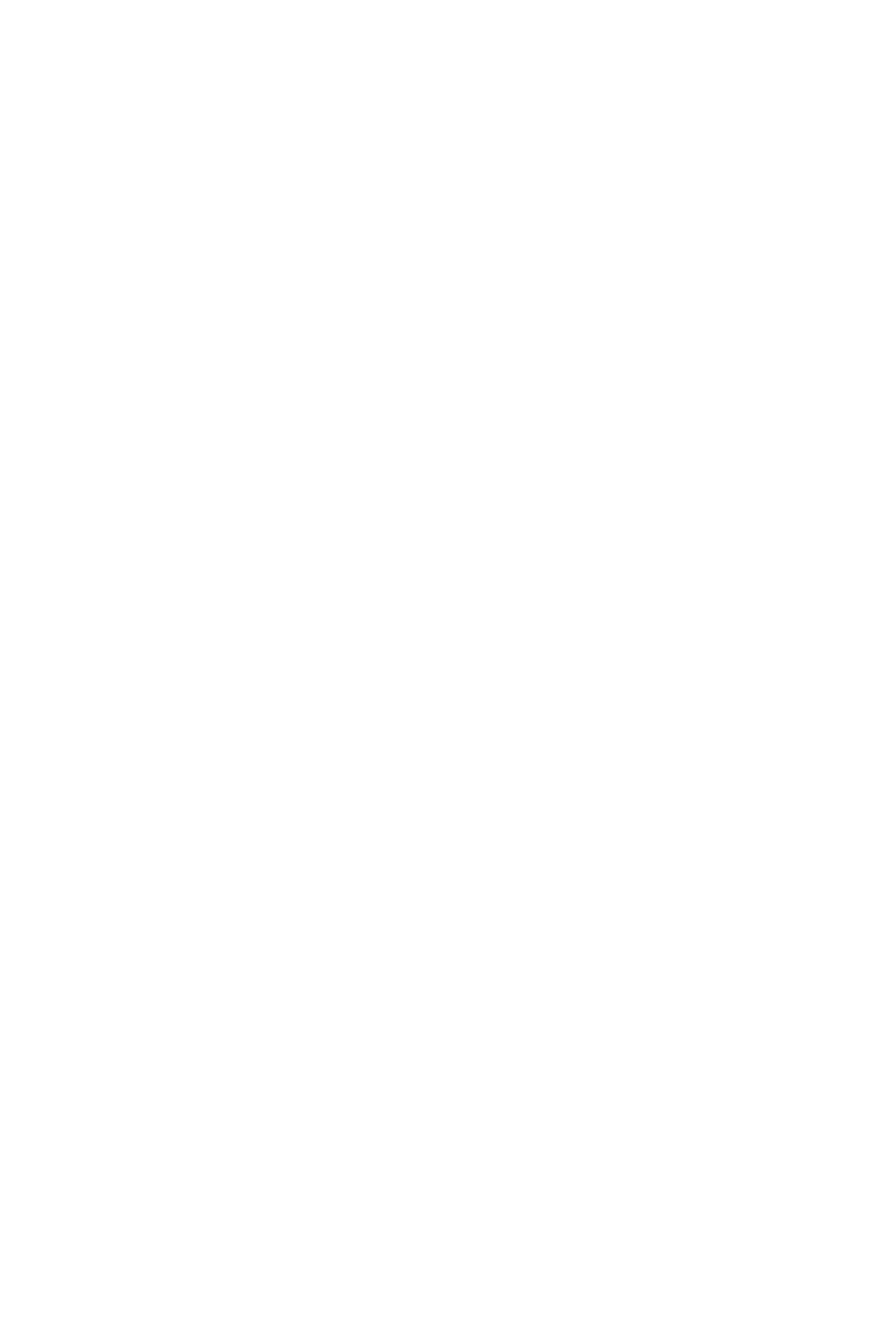
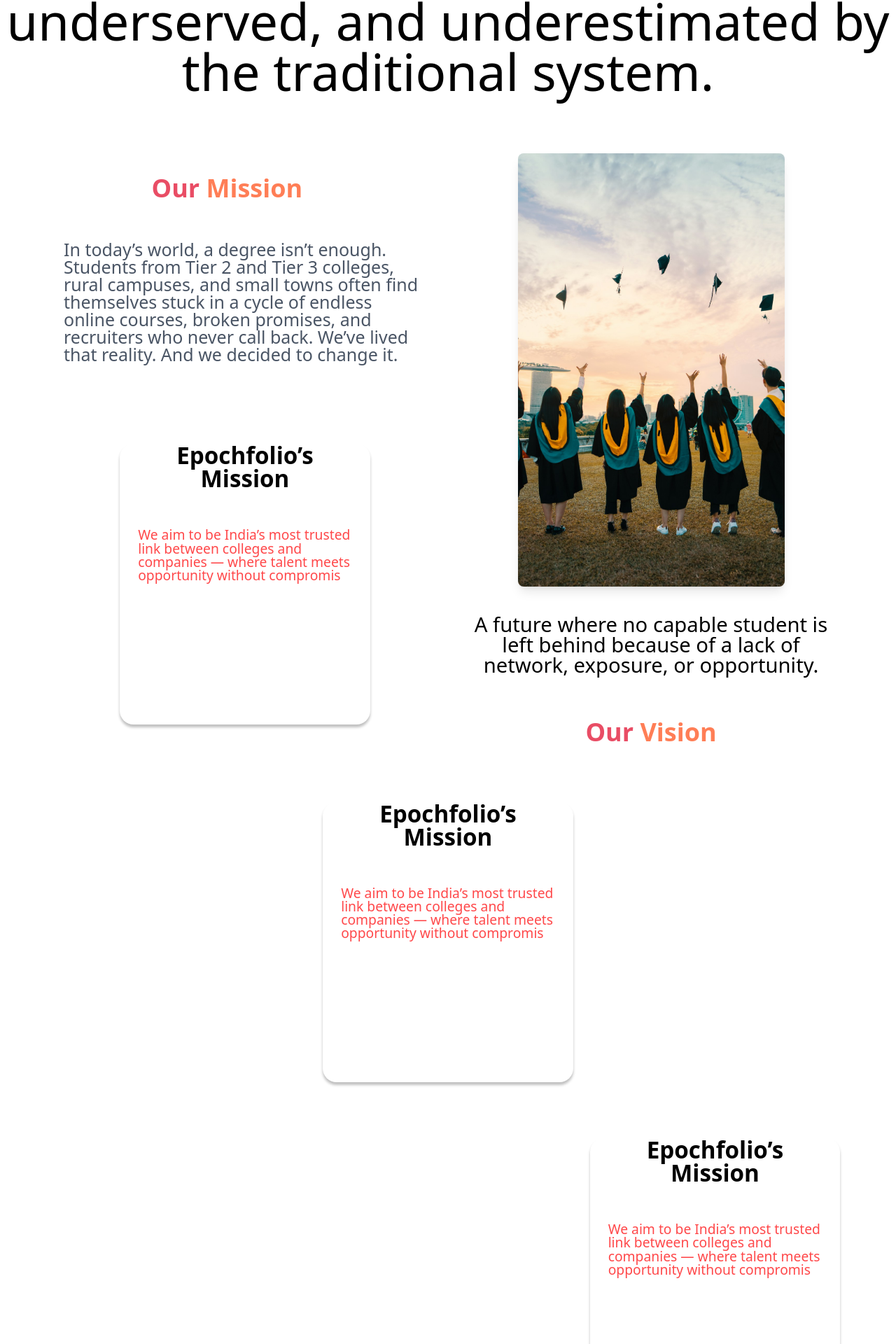
Before and after one commit to Nidhi28fg/eportfolio-website, a React (Vite) app: page /about-us in a window 1280 px wide. Before the commit this address had no page. Shown: the part 870-2790 px from the top of the page at 70% size. Before the commit the page ends 800 px from the top, so only its background shows below. Built offline with nearby package versions, Linux system fonts and the light colour scheme.

Commit message:
about us page

```diff
--- a/src/App.jsx
+++ b/src/App.jsx
@@ -4,6 +4,7 @@
 import OurService from './Page/OurService'
 import { BrowserRouter } from 'react-router-dom';
 import { Routes, Route } from 'react-router-dom';
+import Aboutus from './Page/Aboutus';
 
 function App() {
 
@@ -13,6 +14,8 @@
       <Routes>
 <Route path="/" element={<Home />} />
 <Route path="/our-service" element={<OurService />} />
+<Route path="/about-us" element={<Aboutus />} />
+
 </Routes>
     </BrowserRouter>
     </>
--- /dev/null
+++ b/src/Page/Aboutus.jsx
@@ -0,0 +1,16 @@
+import About from '../component/About Us/About'
+import Layout from '../component/Home/Layout'
+
+import Footer from '../component/Our Service/Footer'
+
+const Aboutus = () => {
+  return (
+    <div>
+      <Layout />
+      <About/>
+      <Footer />
+    </div>
+  )
+}
+
+export default Aboutus
--- a/src/Page/OurService.jsx
+++ b/src/Page/OurService.jsx
@@ -8,7 +8,7 @@
 import Purpose from '../component/Our Service/Purpose'
 import ReachOut from '../component/Our Service/ReachOut'
 import Swipe from '../component/Our Service/Swipe'
-import Counter from '../component/Project/Counter'
+
 
 const OurService = () => {
   return (
@@ -24,7 +24,6 @@
       <ReachOut/>
       <Map/>
       <Footer/>
-      <Counter/>
       </div>
   )
 }
--- /dev/null
+++ b/src/component/About Us/About.jsx
@@ -0,0 +1,119 @@
+import React from "react";
+import img from "../../assets/aboutus.jpg";
+import profile from "../../assets/profile.png";
+
+const About = () => {
+  return (
+    <div>
+      <div className="flex w-full justify-center items-center mt-10">
+        <p className="w-[526px] h-[366px] rotate-0 opacity-100 font-alexandria font-semibold text-[50px] leading-[100%] tracking-[2%] text-center">
+            “Every student, regardless of their background, deserves a real chance at success.”
+        </p>
+      </div>
+      <div className="flex justify-between">
+        <div><p className="font-alexandria font-normal text-[72.36px] leading-[100%] tracking-[0%] text-center">The EpochFolio,
+we are not just tackling the problem of poor placements — we’re redefining what’s possible for millions of students who’ve been overlooked, underserved, and underestimated by the traditional system.</p></div>
+        <div></div>
+      </div>
+      <div className="flex flex-col lg:flex-row justify-between items-center px-10 lg:px-20 py-20 gap-10">
+        <div className="flex-1 flex flex-col items-center gap-20">
+          <div className="flex-1 flex flex-col items-center gap-10">
+            <h2 className="text-4xl font-bold text-[#ff7e56] w-[267px] h-[55px] top-[1107px] left-[174px] rotate-0 opacity-100">
+              {" "}
+              <span className="text-[#E94D65]">Our</span> Mission
+            </h2>
+            <p className="text-gray-600 text-lg md:w-[518px] h-[210px] rotate-0 opacity-100 top-[1210px] left-[90px] font-alexandria font-light text-[25px] leading-[100%] tracking-[0%]">
+              In today’s world, a degree isn’t enough. Students from Tier 2 and
+              Tier 3 colleges, rural campuses, and small towns often find
+              themselves stuck in a cycle of endless online courses, broken
+              promises, and recruiters who never call back. We’ve lived that
+              reality. And we decided to change it.
+            </p>
+          </div>
+
+          <div className="w-[357.1051025390625px] h-[400.63037109375px] top-[1609px] md:left-[103px] rounded-[19.78px] rotate-0 opacity-100 shadow-[0px_3.96px_3.96px_0px_#00000040] flex flex-col items-center">
+            <h2 className="w-[210px] h-[80px] top-[31.02px] left-[74px] rotate-0 opacity-100 font-alexandria font-bold text-[33.2px] leading-[100%] tracking-[0%] text-center">
+              {" "}
+              Epochfolio’s Mission
+            </h2>
+            <p className="text-[#FF484A] w-[305.6661376953125px] h-[233.45375061035156px] mt-10 rotate-0 opacity-100 font-alexandria font-normal text-[19.3px] leading-[100%] tracking-[0%]">
+              We aim to be India’s most trusted link between colleges and
+              companies — where talent meets opportunity without compromis
+            </p>
+          </div>
+        </div>
+        <div className="flex-1 flex flex-col gap-10 items-center justify-between text-center">
+          <img
+            src={img}
+            alt="About Us"
+            className="rounded-lg shadow-lg w-[381px] h-[619px] rotate-0 opacity-100 object-cover"
+          />
+          <h3 className="w-[522px] h-[108px] rotate-0 opacity-100 top-[1733px] left-[631px] font-alexandria font-normal text-[29.24px] leading-[100%] tracking-[0%]">
+            A future where no capable student is left behind because of a lack
+            of network, exposure, or opportunity.
+          </h3>
+          <h2 className="text-4xl font-bold text-[#ff7e56]">
+            {" "}
+            <span className="text-[#E94D65]">Our</span> Vision
+          </h2>
+        </div>
+      </div>
+      <div className="flex justify-center">
+        <div className="w-[357.1051025390625px] h-[400.63037109375px]  rounded-[19.78px] rotate-0 opacity-100 shadow-[0px_3.96px_3.96px_0px_#00000040] flex flex-col items-center">
+          <h2 className="w-[210px] h-[80px] top-[31.02px] left-[74px] rotate-0 opacity-100 font-alexandria font-bold text-[33.2px] leading-[100%] tracking-[0%] text-center">
+            {" "}
+            Epochfolio’s Mission
+          </h2>
+          <p className="text-[#FF484A] w-[305.6661376953125px] h-[233.45375061035156px] mt-10 rotate-0 opacity-100 font-alexandria font-normal text-[19.3px] leading-[100%] tracking-[0%]">
+            We aim to be India’s most trusted link between colleges and
+            companies — where talent meets opportunity without compromis
+          </p>
+        </div>
+      </div>
+      <div className="flex justify-end items-end px-20 py-20 gap-40">
+        <h1 className="font-alexandria font-bold text-[48px] leading-[30px] tracking-[2%] text-center w-[321px] h-[30px] top-[2816px] left-[439px] rotate-0 opacity-100">
+          Our Founder
+        </h1>
+
+        <div className="w-[357.1051025390625px] h-[400.63037109375px]  rounded-[19.78px] rotate-0 opacity-100 shadow-[0px_3.96px_3.96px_0px_#00000040] flex flex-col items-center">
+          <h2 className="w-[210px] h-[80px] top-[31.02px] left-[74px] rotate-0 opacity-100 font-alexandria font-bold text-[33.2px] leading-[100%] tracking-[0%] text-center">
+            {" "}
+            Epochfolio’s Mission
+          </h2>
+          <p className="text-[#FF484A] w-[305.6661376953125px] h-[233.45375061035156px] mt-10 rotate-0 opacity-100 font-alexandria font-normal text-[19.3px] leading-[100%] tracking-[0%]">
+            We aim to be India’s most trusted link between colleges and
+            companies — where talent meets opportunity without compromis
+          </p>
+        </div>
+      </div>
+      <div className="md:flex md:gap-50 items-end px-20">
+        <h2 className="text-4xl font-bold text-[#ff7e56] h-[55px] top-[1107px] left-[174px] rotate-0 opacity-100">
+          {" "}
+          <span className="text-[#E94D65]">Founder’s</span> Notes
+        </h2>
+        {/* <h1>Founder’s Note</h1> */}
+        <img
+          src={profile}
+          alt="About Us"
+          className="w-[425px] h-[425px] top-[2879px] left-[396px] rounded-[212.5px] rotate-0 opacity-100 object-cover"
+        />
+      </div>
+      <div className="h-[225px] top-[3349.18px] flex flex-col items-center justify-center left-[88.15px] rounded-[30.67px] rotate-0 opacity-100 bg-[#FF1C3F24] mx-20 my-5 ">
+        <p className="w-[773.5628662109375px] h-[84px] top-[58.36px] left-[140.47px] rotate-0 opacity-100 font-alexandria font-normal text-[22.75px] leading-[100%] tracking-[0%]">
+          "I wasn’t from a Tier 1 college. I didn’t have IIT-IIM networks. But I
+          had fire. I built EpochFolio for students like me — who just need one
+          chance to change everything."
+        </p>
+        <div className="flex w-full justify-end px-20">
+          <p className="font-alexandria font-bold text-[21.76px] leading-[100%] tracking-[0%]">
+            {" "}
+            <span className="text-[#E94D65]">— Naitik Joshi</span>, Founder,
+            EpochFolio
+          </p>
+        </div>
+      </div>
+    </div>
+  );
+};
+
+export default About;
--- a/src/component/Home/Layout.jsx
+++ b/src/component/Home/Layout.jsx
@@ -14,7 +14,7 @@
       <div className="justify-between items-center hidden lg:flex">
         <ul className="flex space-x-12 text-xl font-semibold text-gray-800 ">
           <Link to="/"><li className="cursor-pointer flex items-center gap-2 hover:text-[#ff7e56]"><div>Home</div> <div><HiOutlineChevronDown/></div></li></Link>
-         <li className="cursor-pointer flex items-center gap-2 hover:text-[#ff7e56]"><div>About Us</div> <div><HiOutlineChevronDown/></div></li>
+          <Link to="/about-us"><li className="cursor-pointer flex items-center gap-2 hover:text-[#ff7e56]"><div>About Us</div> <div><HiOutlineChevronDown/></div></li></Link>
            <Link to="/our-service"><li className="cursor-pointer flex items-center gap-2 hover:text-[#ff7e56]"><div>Services</div> <div><HiOutlineChevronDown/></div></li></Link>
 
           <li className="cursor-pointer flex items-center gap-2 hover:text-[#ff7e56]"><div>Blog</div> <div><HiOutlineChevronDown/></div></li>
--- a/src/component/Project/Counter.jsx
+++ /dev/null
@@ -1,44 +0,0 @@
-import React, { useState } from 'react';
-
-function Product({ product, onToggleLike }) {
-  return (
-    <div>
-      <h3>{product.name}</h3>
-      <button onClick={() => onToggleLike(product.id)}>
-        {product.isLiked ? 'Unlike' : 'Like'}
-      </button>
-    </div>
-  );
-}
-
-function ProductList({ products: initialProducts }) {
-  const [products, setProducts] = useState(initialProducts);
-
-  const handleToggleLike = (productId) => {
-    setProducts((prevProducts) =>
-      prevProducts.map((p) =>
-        p.id === productId ? { ...p, isLiked: !p.isLiked } : p
-      )
-    );
-  };
-
-  return (
-    <div>
-      {products.map((product) => (
-        <Product key={product.id} product={product} onToggleLike={handleToggleLike} />
-      ))}
-    </div>
-  );
-}
-
-// Example usage:
-const initialProductData = [
-  { id: 1, name: 'Product A', isLiked: false },
-  { id: 2, name: 'Product B', isLiked: true },
-];
-
-function counter() {
-  return <ProductList products={initialProductData} />;
-}
-
-export default counter;
```
Also changed, not shown: src/assets/aboutus.jpg (added), src/assets/profile.png (added), src/component/About Us/Partners.jsx (added), src/component/About Us/Team.jsx (added).
